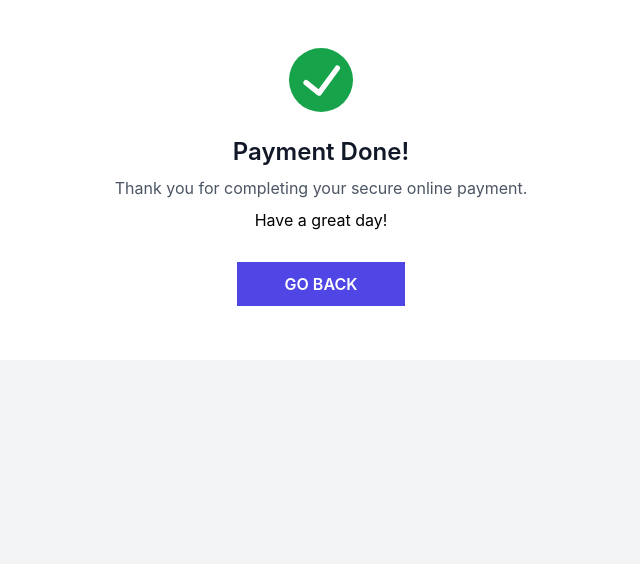
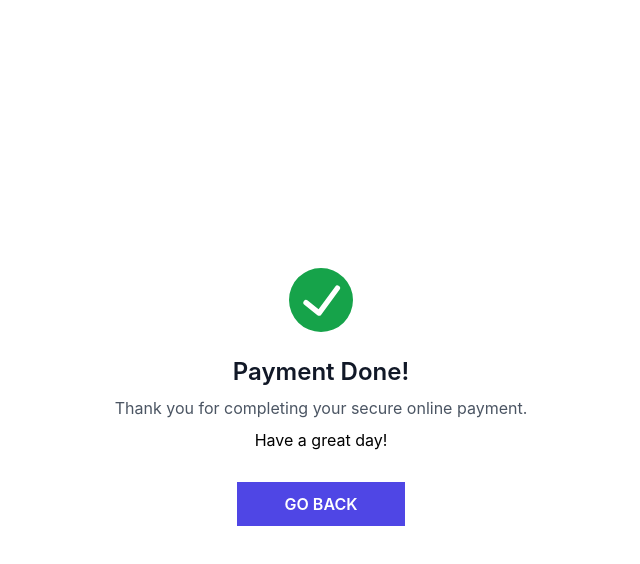
Before and after one commit to billydev139/translated-by-native-user-admin, a React (Create React App) app: page /checkout-success in a window 1280 px wide. Shown: the top 564 px of the page, without its empty margins (319-959 px from the left). Built offline with nearby package versions, Linux system fonts and the light colour scheme; no server answers.

Commit message:
Some Changes in Checkout

```diff
--- a/src/pages/payment/CheckoutSuccess.jsx
+++ b/src/pages/payment/CheckoutSuccess.jsx
@@ -9,8 +9,8 @@
     //   <button onClick={() => window.location.href = '/'}>Go back to Homepage</button>
     // </div>
 
-    <div class="bg-gray-100 h-screen">
-      <div class="bg-white p-6  md:mx-auto">
+    <div class="bg-white flex justify-center items-center h-screen">
+      <div class="bg-white p-6 md:mx-auto">
         <svg viewBox="0 0 24 24" class="text-green-600 w-16 h-16 mx-auto my-6">
             <path fill="currentColor"
                 d="M12,0A12,12,0,1,0,24,12,12.014,12.014,0,0,0,12,0Zm6.927,8.2-6.845,9.289a1.011,1.011,0,0,1-1.43.188L5.764,13.769a1,1,0,1,1,1.25-1.562l4.076,3.261,6.227-8.451A1,1,0,1,1,18.927,8.2Z">
```
